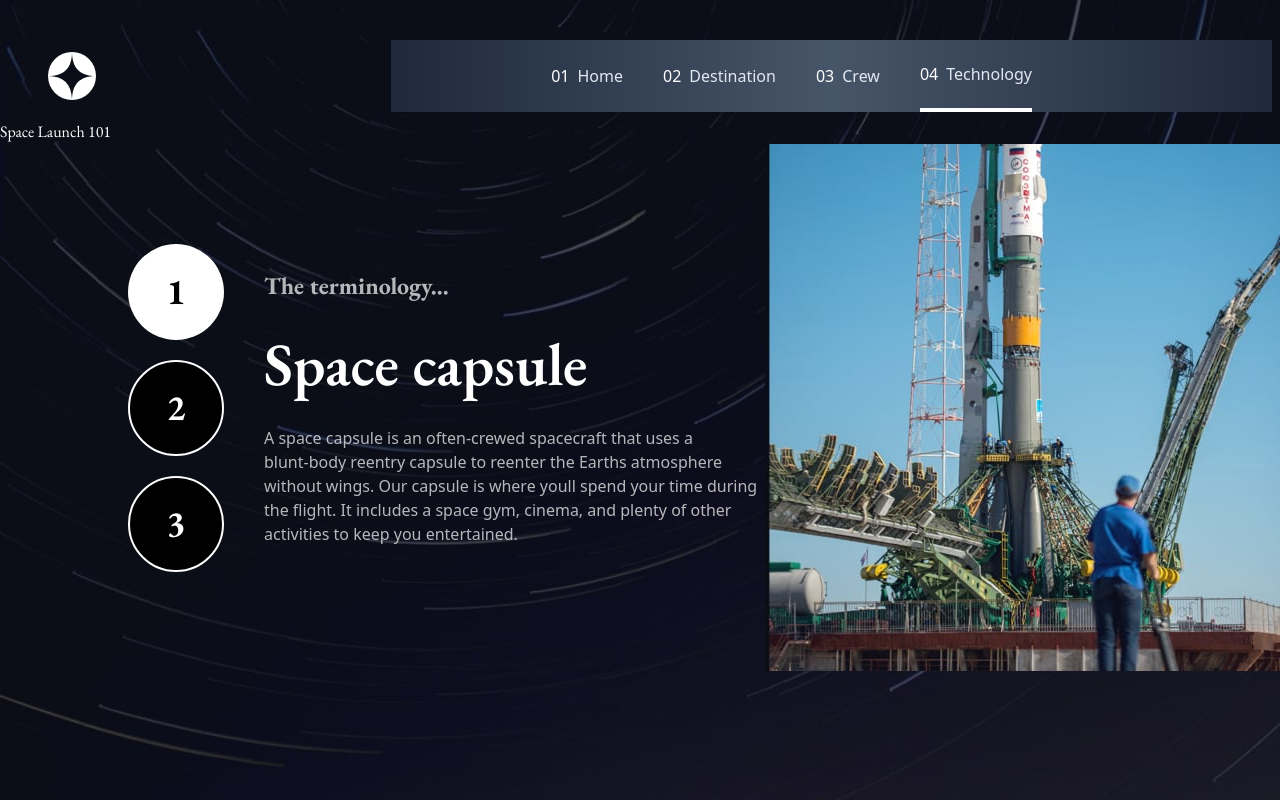
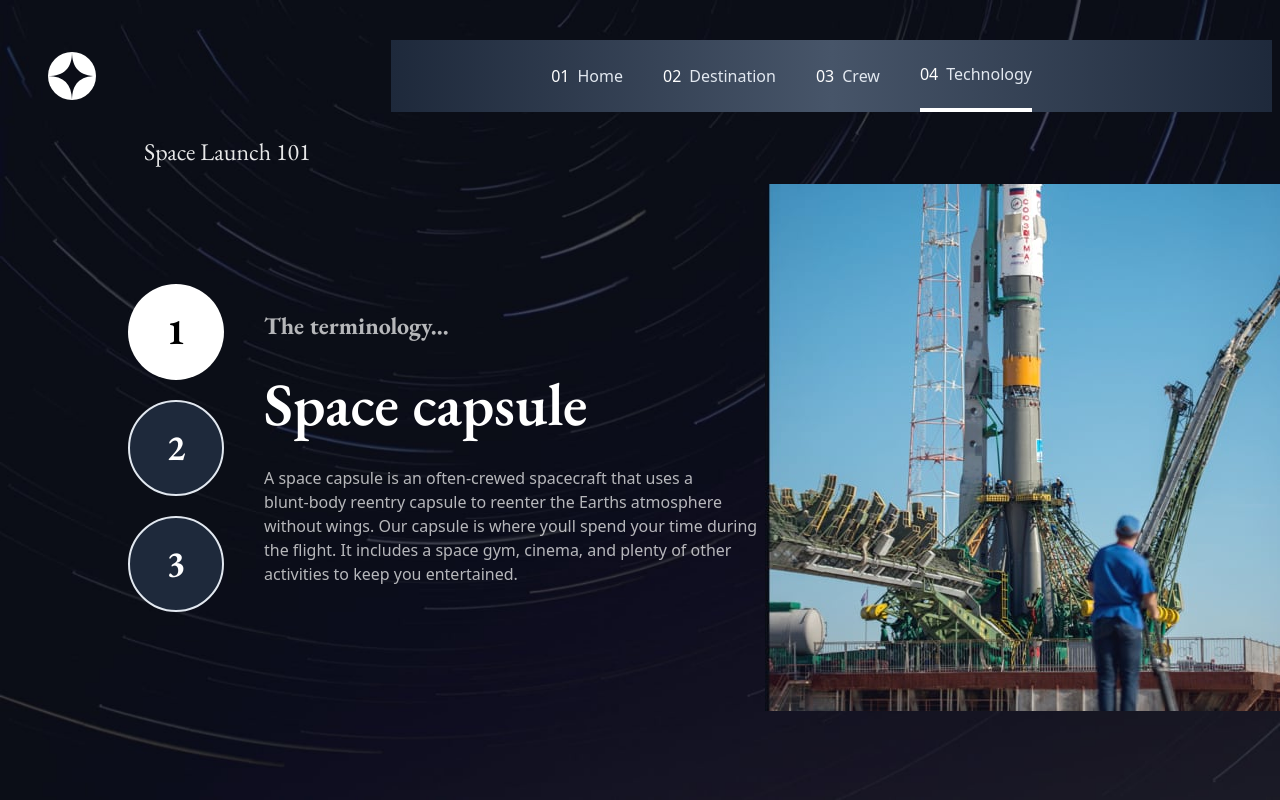
Before and after one commit to Torycd/spacetravel, a React app: page /Technology in a window 1280 px wide. Built offline with nearby package versions, Linux system fonts and the light colour scheme; the HTML template or start-up script is replaced by a standard one.

Commit message:
lest finish this

```diff
--- a/src/Pages/Technology.jsx
+++ b/src/Pages/Technology.jsx
@@ -3,8 +3,8 @@ import { NavLink, Outlet } from "react-router-dom";
 const Technology = () => {
   return (
     <div className="text-white">
-      <div className="mx-30">
-        <h2 className="font-Inte mx-30">Space Launch 101</h2>
+      <div className="my-4 ml-36">
+        <h2 className="font-Inte text-2xl opacity-90">Space Launch 101</h2>
       </div>
 
       <div className="flex justify-between">
@@ -16,7 +16,7 @@ const Technology = () => {
               className={({ isActive }) =>
                 isActive
                   ? "bg-white w-24 h-24 rounded-full flex"
-                  : "border-2 w-24 h-24 rounded-full flex border-white bg-black text-white"
+                  : "border-2 w-24 h-24 rounded-full flex border-slate-200 bg-slate-800 text-white"
               }
               end
             >
@@ -27,7 +27,7 @@ const Technology = () => {
               className={({ isActive }) =>
                 isActive
                   ? "bg-white w-24 h-24 rounded-full flex"
-                  : "border-2 w-24 h-24 rounded-full flex border-white bg-black text-white"
+                  : "border-2 w-24 h-24 rounded-full flex border-slate-200 bg-slate-800 text-white"
               }
             >
               <span className="self-center mx-auto text-4xl">2</span>
@@ -37,7 +37,7 @@ const Technology = () => {
               className={({ isActive }) =>
                 isActive
                   ? "bg-white w-24 h-24 rounded-full flex"
-                  : "border-2 w-24 h-24 rounded-full flex border-white bg-black text-white"
+                  : "border-2 w-24 h-24 rounded-full flex border-slate-200 bg-slate-800 text-white"
               }
             >
               <span className="self-center mx-auto text-4xl">3</span>
```
